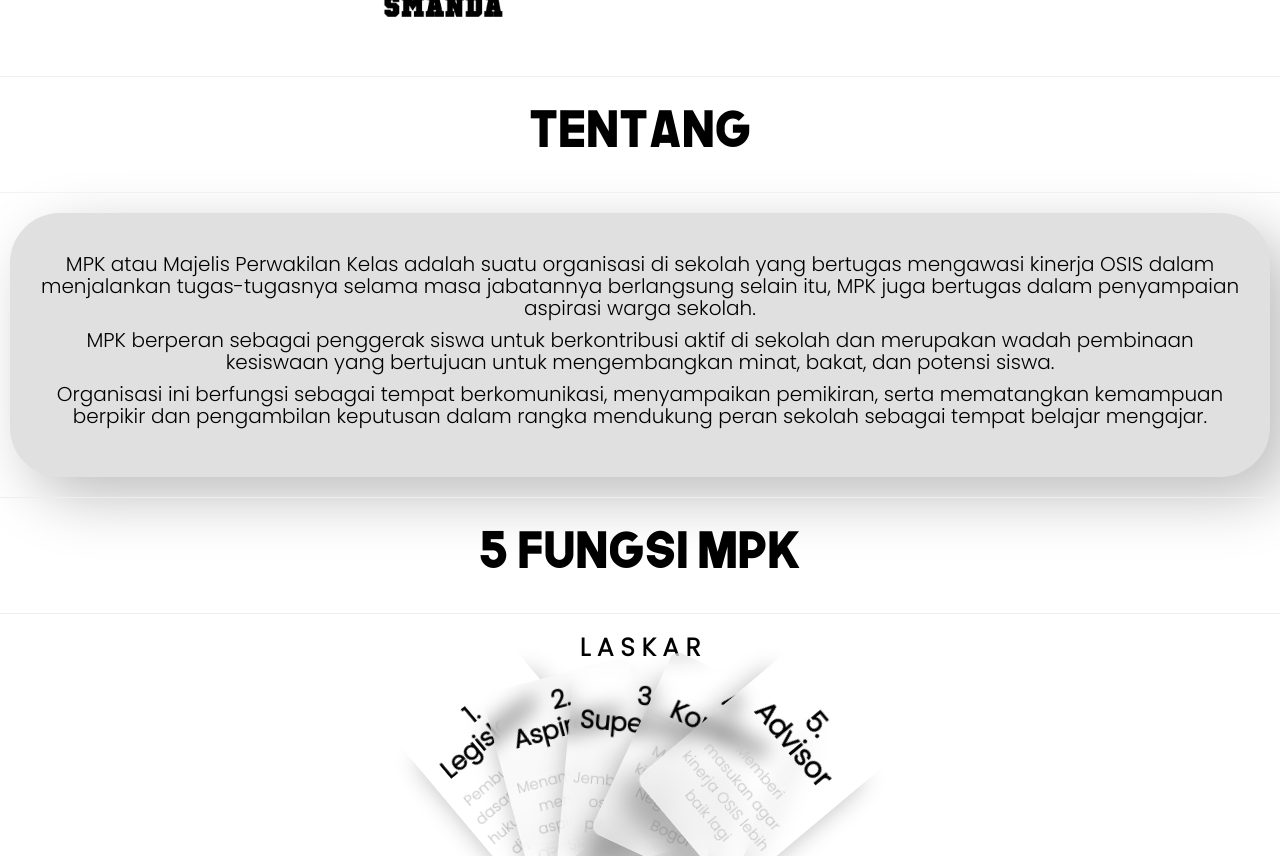
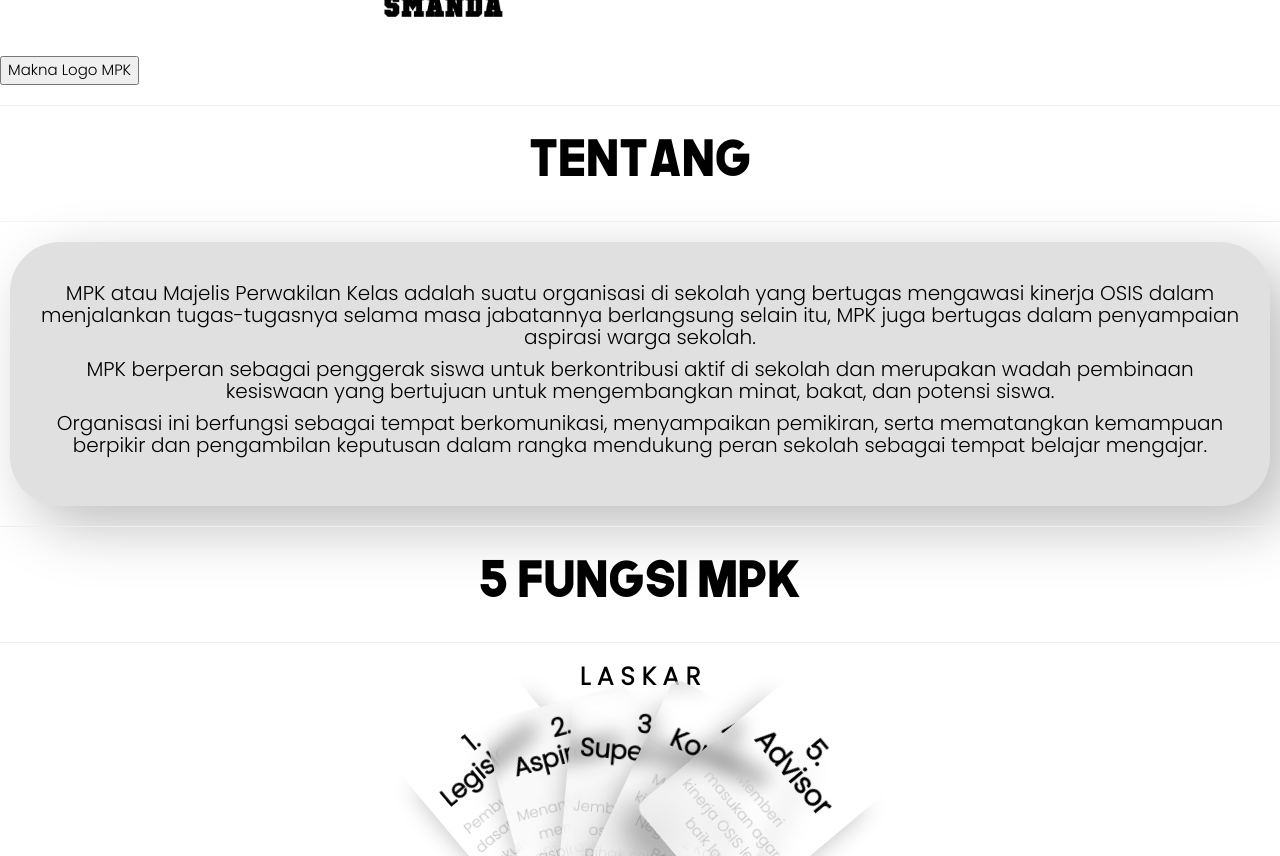
Before and after one commit to rino0/mpkwebsitenew, a plain HTML site: page index.html in a window 1280 px wide. Shown: the part 1393-2249 px from the top of the page. Drawn offline with nearby package versions, Linux system fonts and the light colour scheme; a script that the page names is missing.

Commit message:
Update index.html

```diff
--- a/index.html
+++ b/index.html
@@ -56,6 +56,11 @@
 <div class="centered">
   <img src="mpklogohitam.png" alt="logo" style="width: 20%; margin-left: auto; margin-right: auto; margin: 5px;">
   <img src="osismpk.png" alt="logo" style="width: 30%; margin-left: auto; margin-right: auto; margin: 5px;">
+</div>
+<div class="centered2">
+<button class="button type1">
+  <span onclick="location.href='https://www.canva.com/design/DAGJq82_66g/t4jOxSjxHP6GONaNqWfmAg/edit?utm_content=DAGJq82_66g&utm_campaign=designshare&utm_medium=link2&utm_source=sharebutton'" class="btn-txt">Makna Logo MPK</span>
+</button>
 </div>
 
 <hr>
```
